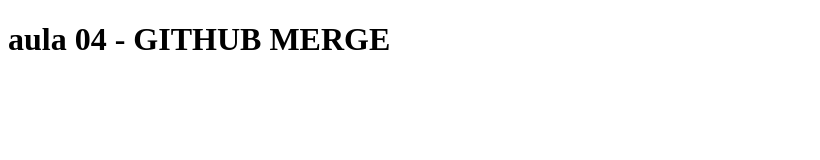
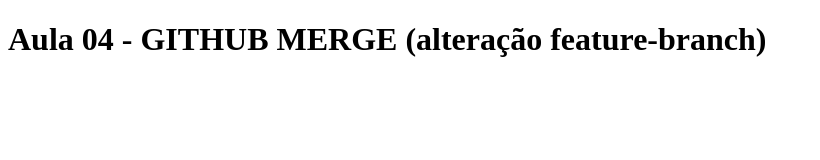
Before and after one commit to marcionevesdev/ExercicioMerge01, a plain HTML site: page index.html in a window 1280 px wide. Shown: the whole page, without its empty margins (0-820 px from the left). Drawn offline with Linux system fonts and the light colour scheme.

Commit message:
fix: correção do texto da página inicial - feature-brench

```diff
--- a/index.html
+++ b/index.html
@@ -6,6 +6,6 @@
     <title>Document</title>
 </head>
 <body>
-    <h1>aula 04 - GITHUB MERGE</h1>
+    <h1>Aula 04 - GITHUB MERGE (alteração feature-branch)</h1>
 </body>
 </html>
```
